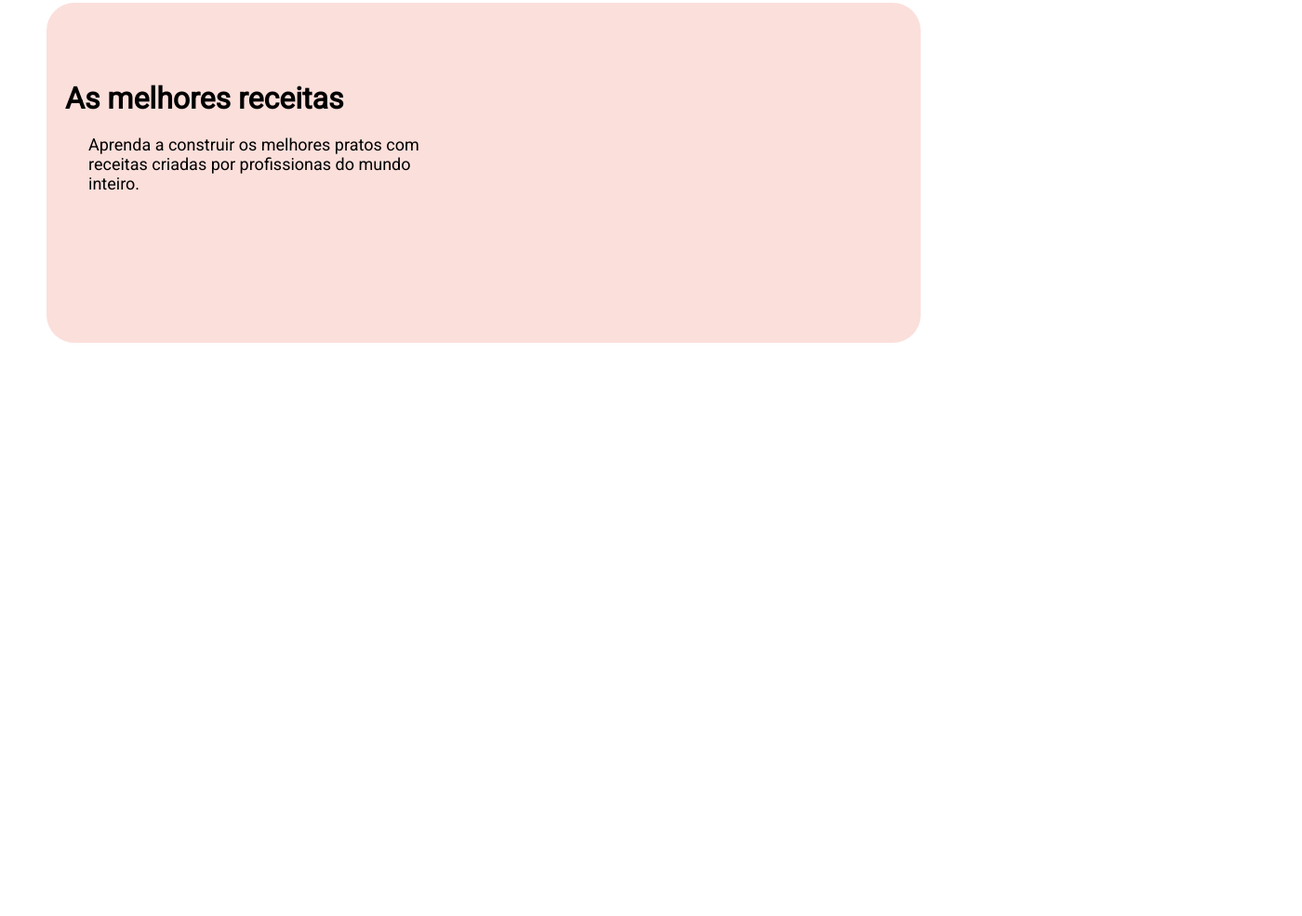
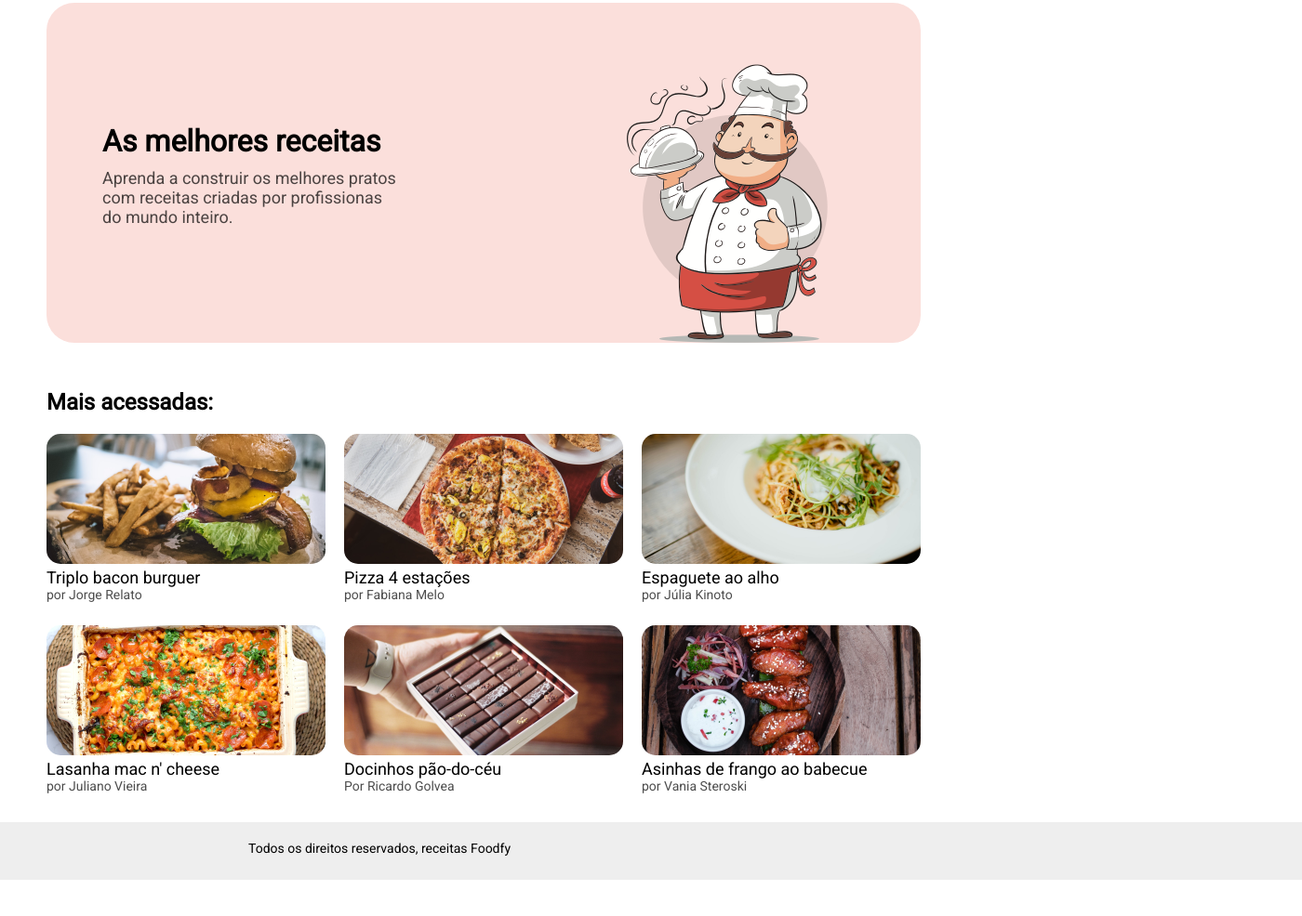
Before and after one commit to pedrodelana/foodfyOnlyFront, a plain HTML site: page index.html in a window 1280 px wide. Shown: the part 78-1064 px from the top of the page at 93% size, 1400 px wide, since content can reach past the window. Before the commit the page ends 800 px from the top, so only its background shows below. Drawn offline with Linux system fonts and the light colour scheme.

Commit message:
Receitas organizadas e footer iniciado, mas sem conseguir centralizar

```diff
--- a/index.html
+++ b/index.html
@@ -23,12 +23,93 @@
             <h1>As melhores receitas</h1>
             <h2>Aprenda a construir os melhores pratos com receitas criadas por profissionas do mundo inteiro.</h2>
         </div>
+        <div>
+            <img src="assets/chef.png" alt="">
+        </div>
     </div>
 
+    <section class="maisacessadas">
+        <div class="mensagem">
+        <h1>Mais acessadas:</h1>
+        </div>
+     <div class="receitas">
+        <div class="receita">
+            <div class="receita-img">
+                <img src="assets/burger.png" alt="">
+
+            </div>
+            <div class="nome-receita">
+                <p>Triplo bacon burguer</p>
+                <h3>por Jorge Relato</h3>
+            </div>
+
+        </div>
+
+        <div class="receita">
+            <div class="receita-img">
+                <img src="assets/pizza.png" alt="">
+
+            </div>
+            <div class="nome-receita">
+                <p>Pizza 4 estações</p>
+                <h3>por Fabiana Melo</h3>
+            </div>
+
+        </div>
+
+        <div class="receita">
+            <div class="receita-img">
+                <img src="assets/espaguete.png" alt="">
+
+            </div>
+            <div class="nome-receita">
+                <p>Espaguete ao alho</p>
+                <h3>por Júlia Kinoto</h3>
+            </div>
+        </div>
+
+        <div class="receita">
+            <div class="receita-img">
+                <img src="assets/lasanha.png" alt="">
+
+            </div>
+            <div class="nome-receita">
+                <p>Lasanha mac n' cheese</p>
+                <h3>por Juliano Vieira</h3>
+            </div>
+
+        </div>
+
+        <div class="receita">
+            <div class="receita-img">
+                <img src="assets/doce.png" alt="">
+
+            </div>
+            <div class="nome-receita">
+                <p>Docinhos pão-do-céu</p>
+                <h3>Por Ricardo Golvea</h3>
+            </div>
+
+        </div>
+
+        <div class="receita">
+            <div class="receita-img">
+                <img src="assets/asinhas.png" alt="">
+
+            </div>
+            <div class="nome-receita">
+                <p>Asinhas de frango ao babecue</p>
+                <h3>por Vania Steroski</h3>
+            </div>
+
+        </div>
+     </div>
+    </section>
 
 
-
-
+    <footer class="footer">
+        <p>Todos os direitos reservados, receitas Foodfy</p>
+    </footer>
 
     </body>
     </html>
--- a/styles.css
+++ b/styles.css
@@ -42,23 +42,95 @@ body{
 }
 
 .apresentacao_texto{
-    padding: 84px 500px;
-    padding-left: 20px;
+
+    padding-left: 60px;
+    padding-top: 130px;
+
     text-align: left;
     text-indent: initial;
+    position: fixed;
+
 }
 
 .apresentacao_texto h1{
     font-size: 32px;
+    width: 305px;
+    height: 38px;
+    padding: 0px 0px;
 
 }
 
 .apresentacao_texto h2{
     font-size: 18px;
     font-weight: normal;
-    margin: 20px;
-    padding-left: 5px;
+    margin: 10px 0;
+    width: 316px;
+    height: 84px;
+    color: rgba(0, 0, 0, 0.7);
+
 }
 
+.apresentacao img{
+    float: right;
+    width: 216px;
+    height: 300px;
+    padding-right: 100px;
+    padding-top: 66px;
+    position: relative;
+}
+
+.maisacessadas{
+    padding: 50px 50px;
+    width: 940px;
+    height: 366px;
 
 }
+.receitas{
+    display: grid;
+    grid-template-columns: 1fr 1fr 1fr;
+    gap: 20px;
+}
+.receita{
+    width: 300px;
+    height: 186px;
+    position: relative;
+
+}
+.receita p{
+    font-size: 18px;
+}
+
+.receita h3{
+    font-weight: normal;
+    font-size: 14px;
+    color: rgba(0, 0, 0, 0.7);
+}
+
+.maisacessadas img{
+    width: 300px;
+    height: 140px;
+    border-radius: 15px;
+}
+
+.maisacessadas h1{
+    font-size: 24px;
+    padding-bottom: 20px;
+
+}
+
+.footer{
+    height: 62px;
+    background: #EEEEEE;
+    margin: 50px 0px;
+    width: 1400px;
+
+}
+
+.footer p{
+
+
+    padding: 20px 267px;
+
+    position: absolute;
+    font-size: 14px;
+}
```
Lines whose indentation alone changed are shown as unchanged.
